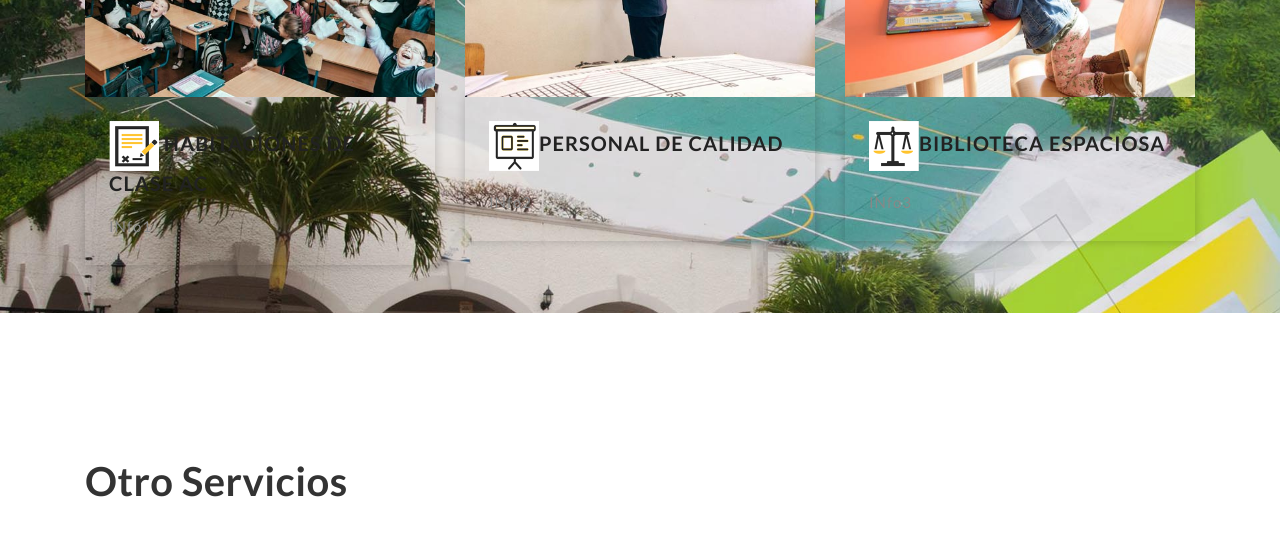
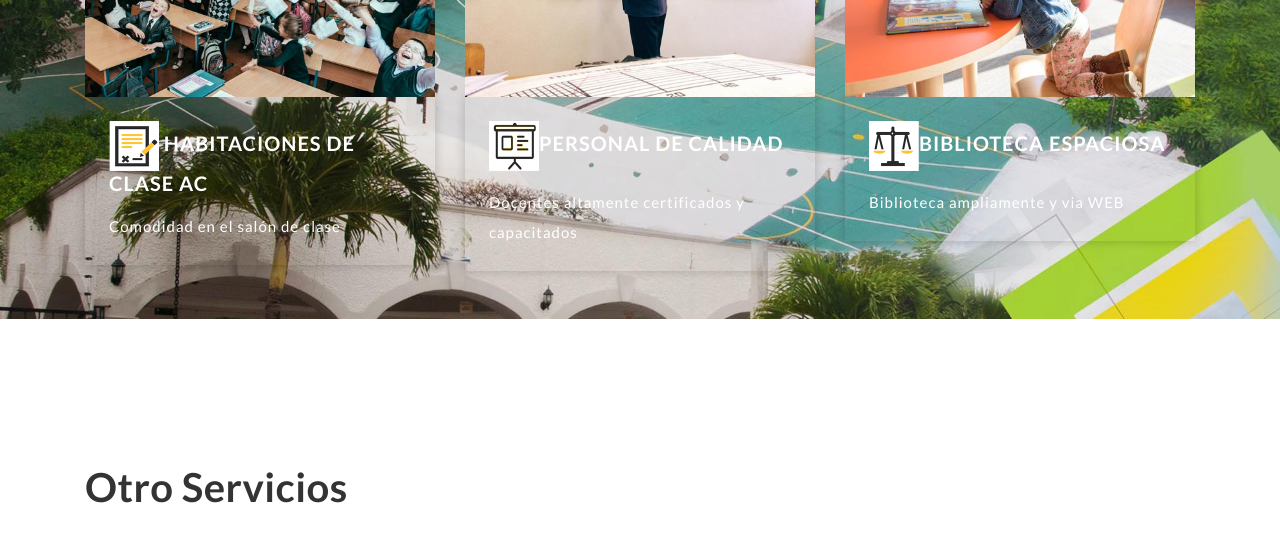
Before and after one commit to CamiloAlexanderr/institutomexicocancun, a plain HTML site: page index.html in a window 1280 px wide. Shown: the part 3400-3950 px from the top of the page. Drawn offline with Linux system fonts and the light colour scheme.

Commit message:
Update index.html

```diff
--- a/index.html
+++ b/index.html
@@ -405,8 +405,8 @@
 				<div class="grid">
 					<img src="images/choose1.jpg" alt="" class="img-fluid" />
 					<div class="info p-4">
-						<h4 class=""><img src="images/s1.png" class="img-fluid" alt=""> HABITACIONES DE CLASE AC</h4>
-						<p class="mt-3">INfo1</p>
+						<h4 style="color:#FFFFFF" class=""><img src="images/s1.png" class="img-fluid" alt= ""  > HABITACIONES DE CLASE AC</h4>
+						<p  style="color:#FFFFFF" class="mt-3"> Comodidad en el salón de clase </p>
 					</div>
 				</div>
 			</div>
@@ -414,8 +414,8 @@
 				<div class="grid">
 					<img src="images/choose2.jpg" alt="" class="img-fluid" />
 					<div class="info p-4">
-						<h4 class=""><img src="images/s3.png" class="img-fluid" alt="">PERSONAL DE CALIDAD</h4>
-						<p class="mt-3">INfo2</p>
+						<h4 style="color:#FFFFFF" class=""><img src="images/s3.png" class="img-fluid" alt="" >PERSONAL DE CALIDAD</h4>
+						<p  style="color:#FFFFFF" class="mt-3">Docentes altamente certificados y capacitados</p>
 					</div>
 				</div>
 			</div>
@@ -423,8 +423,8 @@
 				<div class="grid">
 					<img src="images/choose3.jpg" alt="" class="img-fluid" />
 					<div class="info p-4">
-						<h4 class=""><img src="images/s5.png" class="img-fluid" alt="">BIBLIOTECA ESPACIOSA</h4>
-						<p class="mt-3">INfo3</p>
+						<h4 style="color:#FFFFFF" class=""><img src="images/s5.png" class="img-fluid" alt=""  >BIBLIOTECA ESPACIOSA</h4>
+						<p class="mt-3" style="color:#FFFFFF" >Biblioteca ampliamente y via WEB</p>
 					</div>
 				</div>
 			</div>
```
